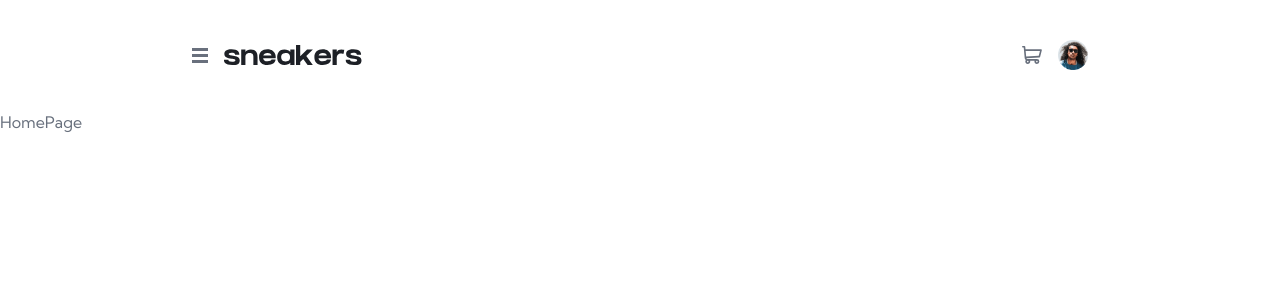
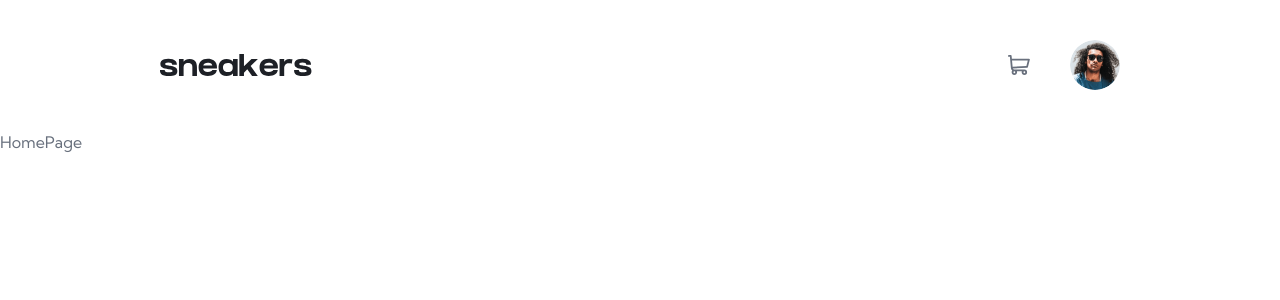
Before and after one commit to Md-SabbirHosen/FrontendMentorChallenge-To-React.js, a React (Vite) app in the folder E-commerce product page/: page / in a window 1280 px wide. Shown: the top 300 px of the page. Built offline with nearby package versions, Linux system fonts and the light colour scheme.

Commit message:
update main navigation

```diff
--- a/E-commerce product page/src/components/MainNavigation.jsx
+++ b/E-commerce product page/src/components/MainNavigation.jsx
@@ -6,12 +6,29 @@ const MainNavigation = () => {
   return (
     <header className="container flex justify-between items-center py-5 md:py-10">
       <div className="flex gap-4 items-center">
-        <img src={menuIcon} alt="menuIcon" />
-        <img src={logo} alt="logo" />
+        <img
+          className="w-[100%] h-[22px] cursor-pointer md:hidden"
+          src={menuIcon}
+          alt="menuIcon"
+        />
+        <img
+          className="cursor-pointer w-[100%] h-[22px]"
+          src={logo}
+          alt="logo"
+        />
       </div>
-      <div className="flex gap-4 items-center">
-        <img className="w-[20px]" src={cartIcon} alt="cartIcon" />
-        <img className="w-[30px]" src={imageAvatar} alt="imageAvatar" />
+      <div className="flex gap-6 items-center md:gap-10">
+        <img
+          className=" w-[100%] h-[20px]  cursor-pointer"
+          src={cartIcon}
+          alt="cartIcon"
+        />
+
+        <img
+          className="w-[100%] h-[30px] cursor-pointer transition-all rounded-full border-primary-1 hover:border-4 md:h-[50px]"
+          src={imageAvatar}
+          alt="imageAvatar"
+        />
       </div>
     </header>
   );
--- a/E-commerce product page/tailwind.config.js
+++ b/E-commerce product page/tailwind.config.js
@@ -31,7 +31,7 @@ export default {
     plugin(function ({ addComponents }) {
       addComponents({
         ".container": {
-          "@apply w-[90%] mx-auto px-5 md:px-16  xl:w-[80%]": {},
+          "@apply w-[95%] mx-auto px-4 md:px-16 md:w-[85%]": {},
         },
       });
     }),
```
